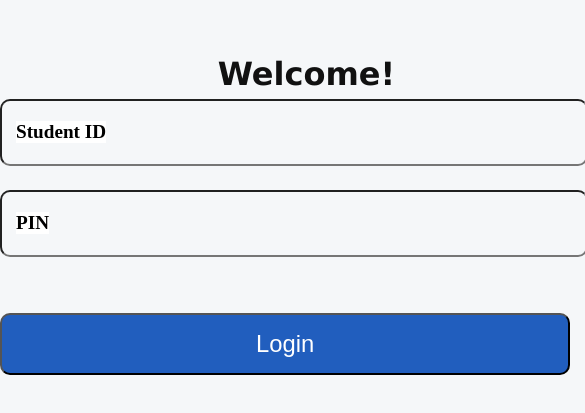
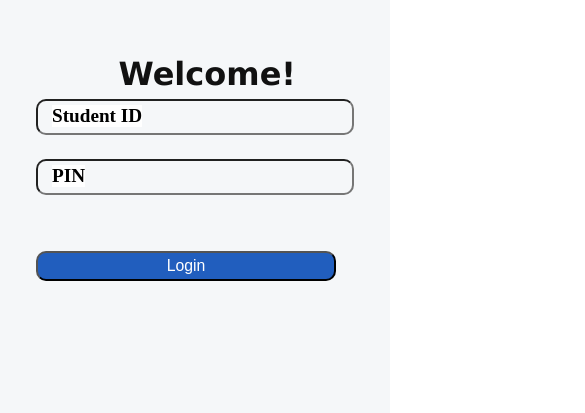
Before and after one commit to jocypher/Veterinary-Application, a React (Vite) app in the folder Veterinary App Frontend/: page / in a window 390 px wide. Shown: the part 137-550 px from the top of the page, 585 px wide, since content can reach past the window. Built offline with nearby package versions, Linux system fonts and the light colour scheme.

Commit message:
Login page

```diff
--- a/Veterinary App Frontend/src/Styles/login.css
+++ b/Veterinary App Frontend/src/Styles/login.css
@@ -127,5 +127,84 @@ form{
     }
     section:nth-of-type(2){
         background-color: #F5F7F9;
+        height: 100vh;
+        width: 100vw;
     }
+    #std_id{
+        height: 30px;
+        width: 200px;
+    }
+    #std_pin{
+        height: 30px;
+        width: 200px;
+    }
+    #submit_button{
+        height: 30px;
+        width: 300px;
+    }
+    #student_id{
+        background: #ffffff;
+        font-weight: bold;
+        position: absolute;
+        margin-top: 0.35rem;
+        font-size: 1.2rem;
+        margin-left: 1rem;
+    }
+    #student_pin{
+        background: #ffffff;
+        font-weight: bold;
+        position: absolute;
+        margin-top: 0.35rem;
+        font-size: 1.2rem;
+        margin-left: 1rem;
+    }
+    #submit_button{
+        color: #ffffff;
+        font-size: 15.81px;
+    }
+
 }
+
+@media screen and (max-width:768px){
+    section:nth-of-type(1){
+        display: none;
+    }
+    section:nth-of-type(2){
+        background-color: #F5F7F9;
+        height: 100vh;
+        width: 100vw;
+    }
+    #std_id{
+        height: 30px;
+        width: 200px;
+    }
+    #std_pin{
+        height: 30px;
+        width: 200px;
+    }
+    #submit_button{
+        height: 30px;
+        width: 300px;
+    }
+    #student_id{
+        background: #ffffff;
+        font-weight: bold;
+        position: absolute;
+        margin-top: 0.35rem;
+        font-size: 1.2rem;
+        margin-left: 1rem;
+    }
+    #student_pin{
+        background: #ffffff;
+        font-weight: bold;
+        position: absolute;
+        margin-top: 0.35rem;
+        font-size: 1.2rem;
+        margin-left: 1rem;
+    }
+    #submit_button{
+        color: #ffffff;
+        font-size: 15.81px;
+    }
+
+}
```
